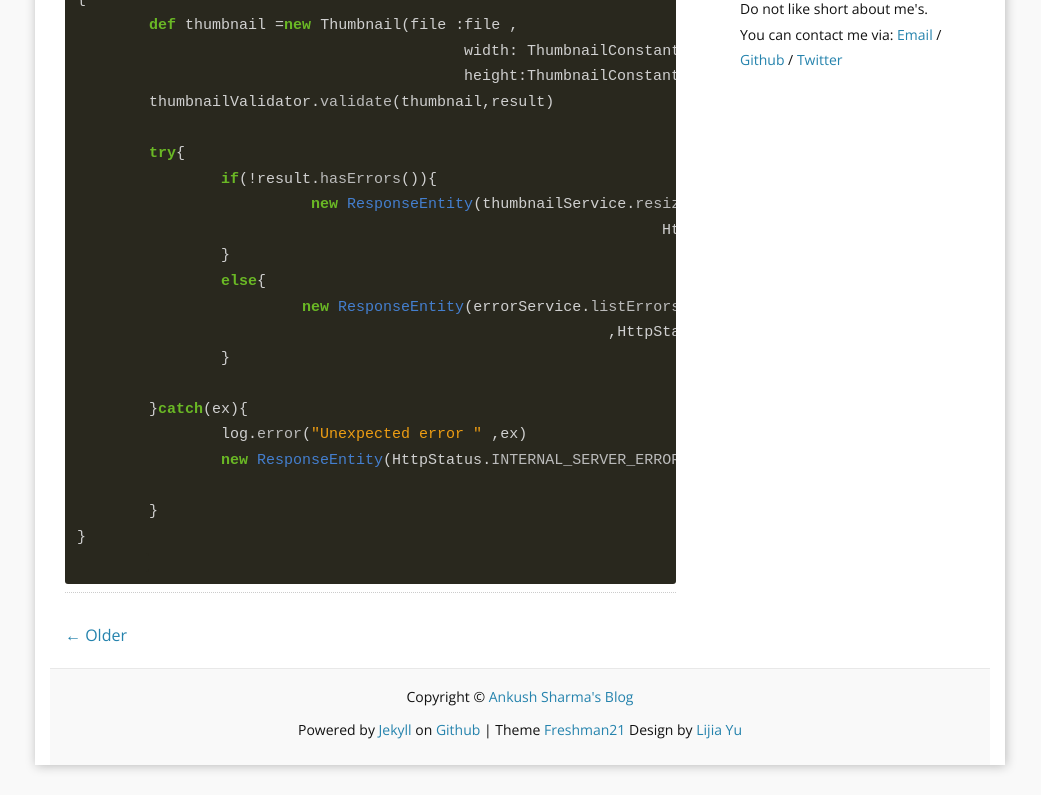
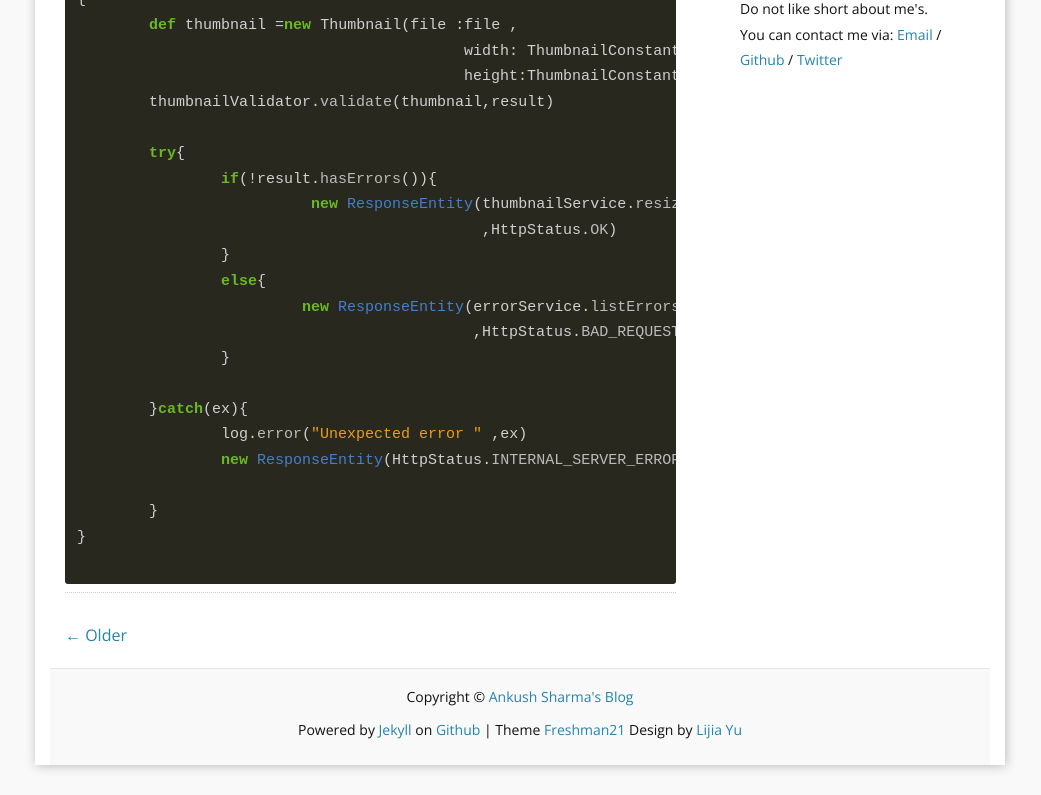
Before and after one commit to Ankush1992/Ankush1992.github.io, a Jekyll site: the page built from _posts/2015-11-04-azzz-zzz-zz.md, in a window 1280 px wide, cut to the strip 432-1227 px from the top of the page. Shown: the whole strip, without its empty margins (120-1161 px from the left). Built offline with Jekyll 4.4.1, drawn with Linux system fonts in a browser that asks for light colours; comment, search, counter and statistics services are not loaded.

Commit message:
Update 2015-11-04-azzz-zzz-zz.md

```diff
--- a/_posts/2015-11-04-azzz-zzz-zz.md
+++ b/_posts/2015-11-04-azzz-zzz-zz.md
@@ -21,12 +21,12 @@
 
 	try{
 		if(!result.hasErrors()){
-			  new ResponseEntity(thumbnailService.resizeAndSave(thumbnail),
-				  				 HttpStatus.OK)
+			  new ResponseEntity(thumbnailService.resizeAndSave(thumbnail)
+				  	     ,HttpStatus.OK)
 		}
 		else{
-			 new ResponseEntity(errorService.listErrors(msgSource,result)
-				 			   ,HttpStatus.BAD_REQUEST)
+			 new ResponseEntity(errorService.listErrors(msgSource,result),
+				            ,HttpStatus.BAD_REQUEST)
 		}
 
 	}catch(ex){
```
